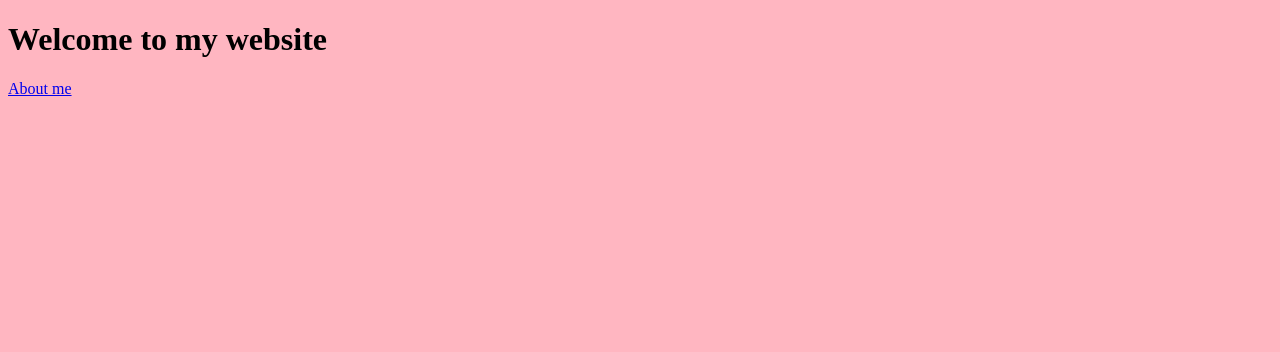
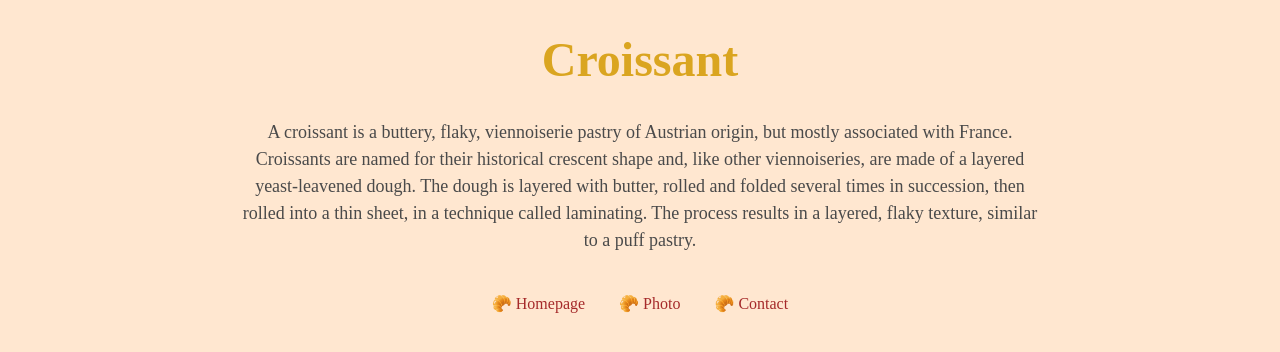
Before and after one commit to gloriatoth/responsive-3-croissant, a plain HTML site: page index.html in a window 1280 px wide. Drawn offline with Linux system fonts and the light colour scheme.

Commit message:
Site adapted for Croissant content

```diff
--- a/css/styles.css
+++ b/css/styles.css
@@ -1,3 +1,32 @@
 body {
-  background-color: lightpink;
+  background-color: rgb(255, 231, 208);
+  text-align: center;
+  max-width: 800px;
+  margin: auto;
 }
+h1 {
+  font-size: 48px;
+  color: goldenrod;
+}
+
+p {
+  font-size: 18px;
+  line-height: 1.5;
+  color: rgb(74, 74, 74);
+  margin-bottom: 40px;
+}
+
+img {
+  display: block;
+  margin: auto;
+}
+
+a,
+.link-menu {
+  text-decoration: none;
+  color: brown;
+}
+
+.link-menu {
+  margin: auto 15px;
+}
--- a/index.html
+++ b/index.html
@@ -5,10 +5,21 @@
     <meta http-equiv="X-UA-Compatible" content="IE=edge" />
     <meta name="viewport" content="width=device-width, initial-scale=1.0" />
     <link rel="stylesheet" href="/css/styles.css" />
-    <title>Homepage</title>
+    <title>🥐 Croissant</title>
   </head>
   <body>
-    <h1>Welcome to my website</h1>
-    <a href="/about.html">About me</a>
+    <h1>Croissant</h1>
+    <p>
+      A croissant is a buttery, flaky, viennoiserie pastry of Austrian origin,
+      but mostly associated with France. Croissants are named for their
+      historical crescent shape and, like other viennoiseries, are made of a
+      layered yeast-leavened dough. The dough is layered with butter, rolled and
+      folded several times in succession, then rolled into a thin sheet, in a
+      technique called laminating. The process results in a layered, flaky
+      texture, similar to a puff pastry.
+    </p>
+    <a class="link-menu" href="/">🥐 Homepage</a>
+    <a class="link-menu" href="/photo.html">🥐 Photo</a>
+    <a class="link-menu" href="/contact.html">🥐 Contact</a>
   </body>
 </html>
```
Also changed, not shown: contact.html (added, +21 -0 lines), photo.html (renamed from about.html, +6 -3 lines), img/croissant.jpeg (added).
